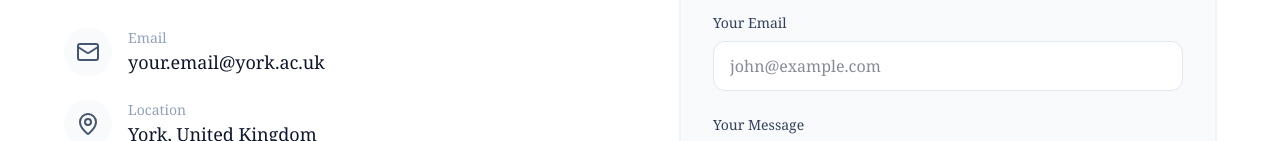
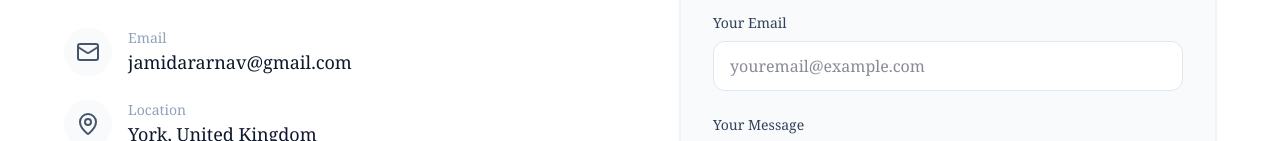
Before and after one commit to ajamidar/Portfolio, a Next.js app in the folder portfolio-arnavjamidar/: page / in a window 1280 px wide. Shown: the part 6055-6196 px from the top of the page. Built offline with nearby package versions, Linux system fonts and the light colour scheme.

Commit message:
Update Contact.jsx

```diff
--- a/portfolio-arnavjamidar/components/Contact.jsx
+++ b/portfolio-arnavjamidar/components/Contact.jsx
@@ -52,7 +52,7 @@ export default function Contact() {
                 </div>
                 <div>
                   <p className="text-sm font-medium text-slate-400">Email</p>
-                  <p className="text-lg font-medium text-slate-900 group-hover:text-amber-600 transition-colors">your.email@york.ac.uk</p>
+                  <p className="text-lg font-medium text-slate-900 group-hover:text-amber-600 transition-colors">jamidararnav@gmail.com</p>
                 </div>
               </a>
 
@@ -91,7 +91,7 @@ export default function Contact() {
           {/* RIGHT COLUMN: The Form */}
           <motion.div variants={itemVariants} className="bg-slate-50 p-8 rounded-3xl border border-slate-100 shadow-sm">
             {/* Formspree is the easiest way to make this form functional for free! */}
-            <form action="https://formspree.io/f/YOUR_FORM_ID" method="POST" className="flex flex-col gap-6">
+            <form action="https://formspree.io/f/mvzbvvrq" method="POST" className="flex flex-col gap-6">
 
               <div className="flex flex-col gap-2">
                 <label htmlFor="name" className="text-sm font-medium text-slate-700">Your Name</label>
@@ -112,7 +112,7 @@ export default function Contact() {
                   name="email"
                   id="email"
                   required
-                  placeholder="john@example.com"
+                  placeholder="youremail@example.com"
                   className="px-4 py-3 rounded-xl border border-slate-200 bg-white focus:outline-none focus:ring-2 focus:ring-amber-500/20 focus:border-amber-500 transition-colors"
                 />
               </div>
```
